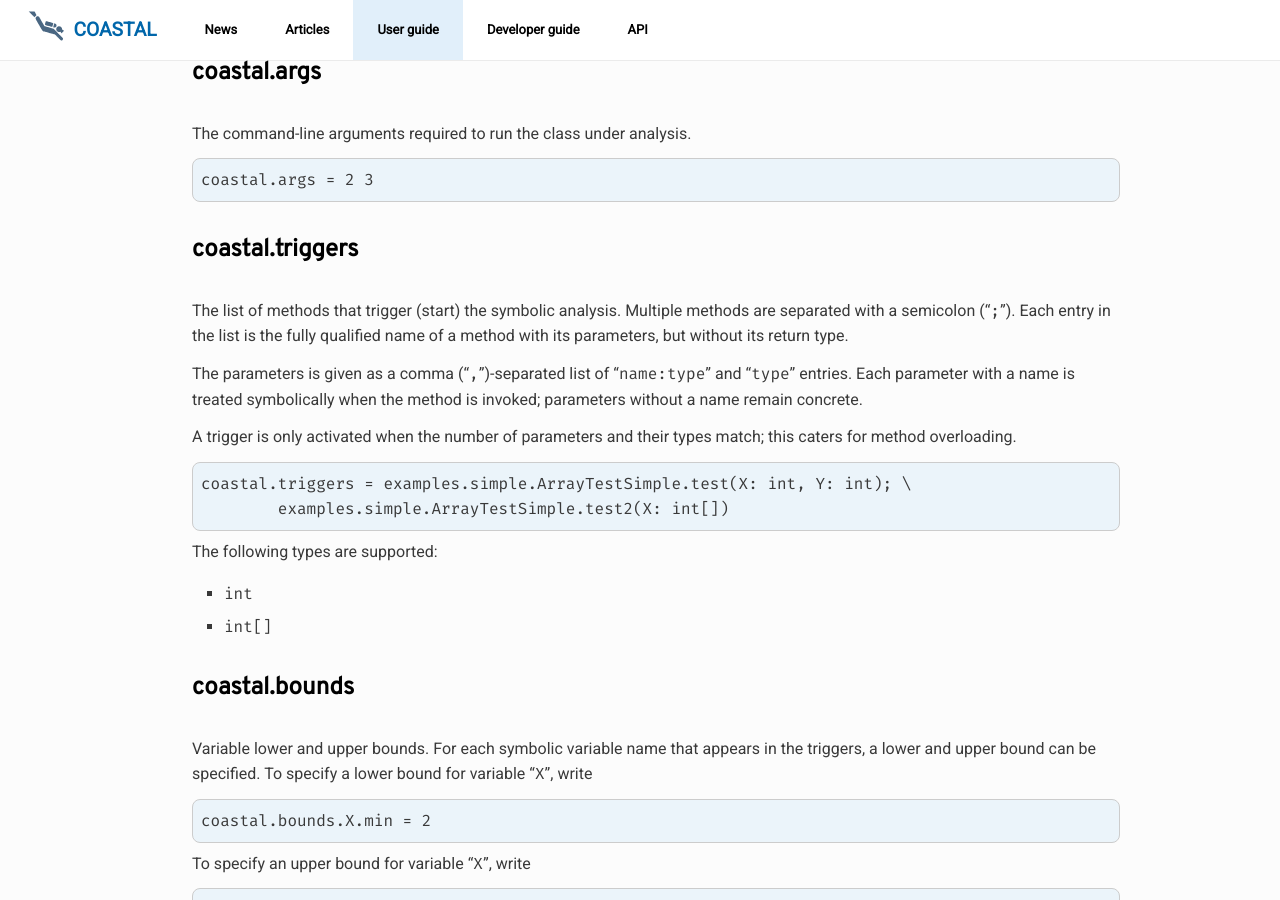
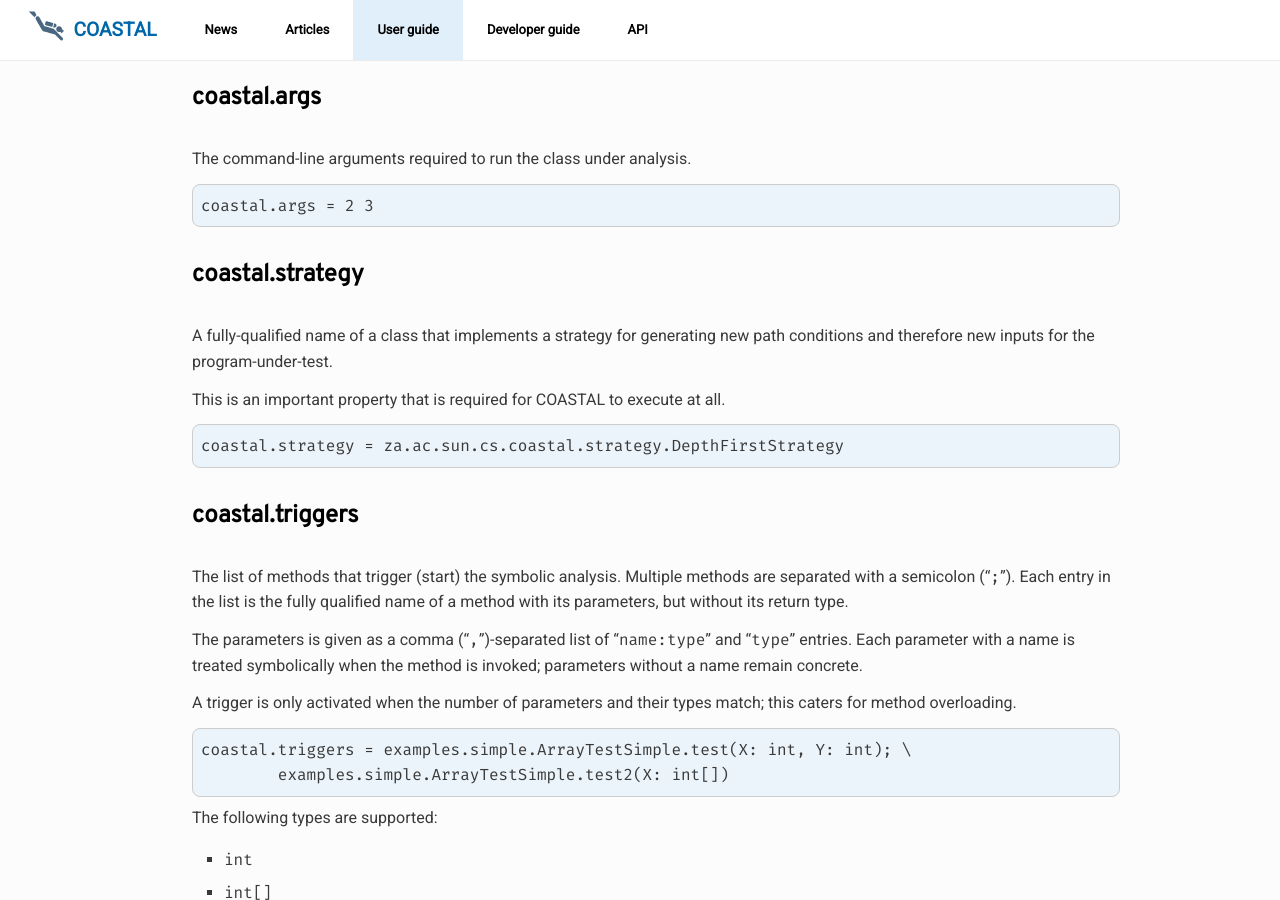
Before and after one commit to DeepseaPlatform/coastal, a Jekyll site: the page built from docs/_pages/userguide/configuration.md, in a window 1280 px wide and 900 px high, scrolled down 1080 px. Built offline with Jekyll 4.4.1, drawn with Linux system fonts in a browser that asks for light colours; some of the changed text lies outside the part shown.

Commit message:
Fix display of targets  setting and documentation for strategy setting

```diff
--- a/docs/_pages/userguide/configuration.md
+++ b/docs/_pages/userguide/configuration.md
@@ -13,6 +13,7 @@ Remember to specify how to change logging settings
 | `coastal.targets` | Classes to be instrumented | - |
 | `coastal.main` | Class to execute | - |
 | `coastal.args` | Arguments passe to `main` | - |
+| `coastal.strategy` | Strategy for generating new path conditions | - |
 | `coastal.triggers` | Classes to instrument | - |
 | `coastal.bounds` | Bounds on symbolic variables | - |
 | `coastal.echooutput` | Whether program output is displayed | `false` |
@@ -52,6 +53,17 @@ The command-line arguments required to run the class under analysis.
 
 ~~~
 coastal.args = 2 3
+~~~
+
+## coastal.strategy
+
+A fully-qualified name of a class that implements a strategy for generating
+new path conditions and therefore new inputs for the program-under-test.
+
+This is an important property that is required for COASTAL to execute at all.
+
+~~~
+coastal.strategy = za.ac.sun.cs.coastal.strategy.DepthFirstStrategy
 ~~~
 
 ## coastal.triggers
```
Also changed, not shown: 1 other file.
